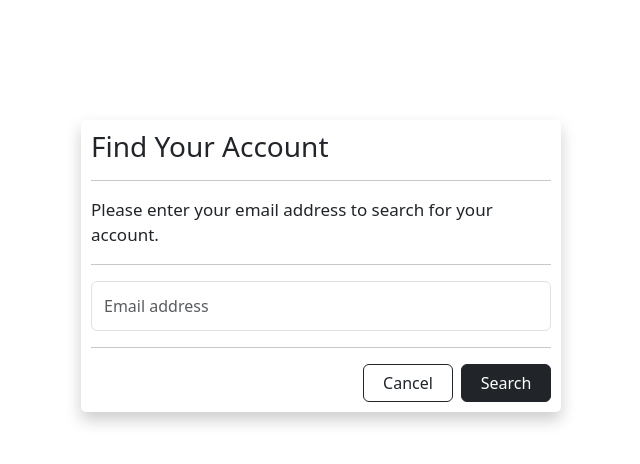
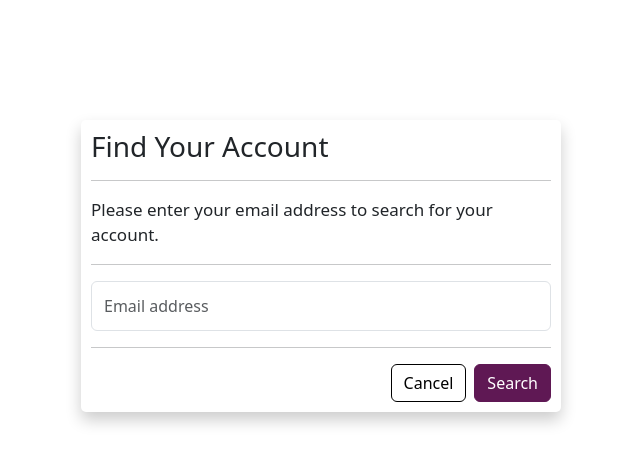
Before and after one commit to Brendafrenjo/e-commerce-app, a React (Create React App) app: page /find-your-account in a window 1280 px wide. Shown: the top 464 px of the page, without its empty margins (319-959 px from the left). Built offline with nearby package versions, Linux system fonts and the light colour scheme.

Commit message:
Updated FindYourAccount

```diff
--- a/src/FindYourAccount.css
+++ b/src/FindYourAccount.css
@@ -26,6 +26,29 @@
   width: 90px;
 }
 
+.btn-cancel {
+  border: 1px solid black;
+  color: black;
+}
+
+.btn-cancel:hover {
+  border: 1px solid #5f1854;
+  background-color: #5f1854;
+  color: white;
+}
+
+.btn-clear {
+  background-color: #5f1854;
+  border: 1px solid #5f1854;
+  color: white;
+}
+
+.btn-clear:hover {
+  border: 1px solid #5f1854;
+  color: white;
+  background-color: #8c2057;
+}
+
 @media (min-width: 500px) {
   .FindYourAccount {
     max-width: 480px;
--- a/src/FindYourAccount.js
+++ b/src/FindYourAccount.js
@@ -24,11 +24,11 @@ export default function FindYourAccount() {
       <div className="buttons">
         <NavLink
           to="/authentication-container"
-          className="btn btn-outline-dark me-2 cancel-button"
+          className="btn btn-cancel me-2 "
         >
           Cancel
         </NavLink>
-        <button className="btn btn-dark search-button">Search</button>
+        <button className="btn btn-clear">Search</button>
       </div>
     </div>
   );
--- a/src/Footer.js
+++ b/src/Footer.js
@@ -23,7 +23,7 @@ export default function Footer() {
             </p>
             <h3 className="find-us-heading">Opening Hours:</h3>
             <p>
-              Mon - start
+              Mon - Sat
               <br />
               8am - 8pm
             </p>
```
